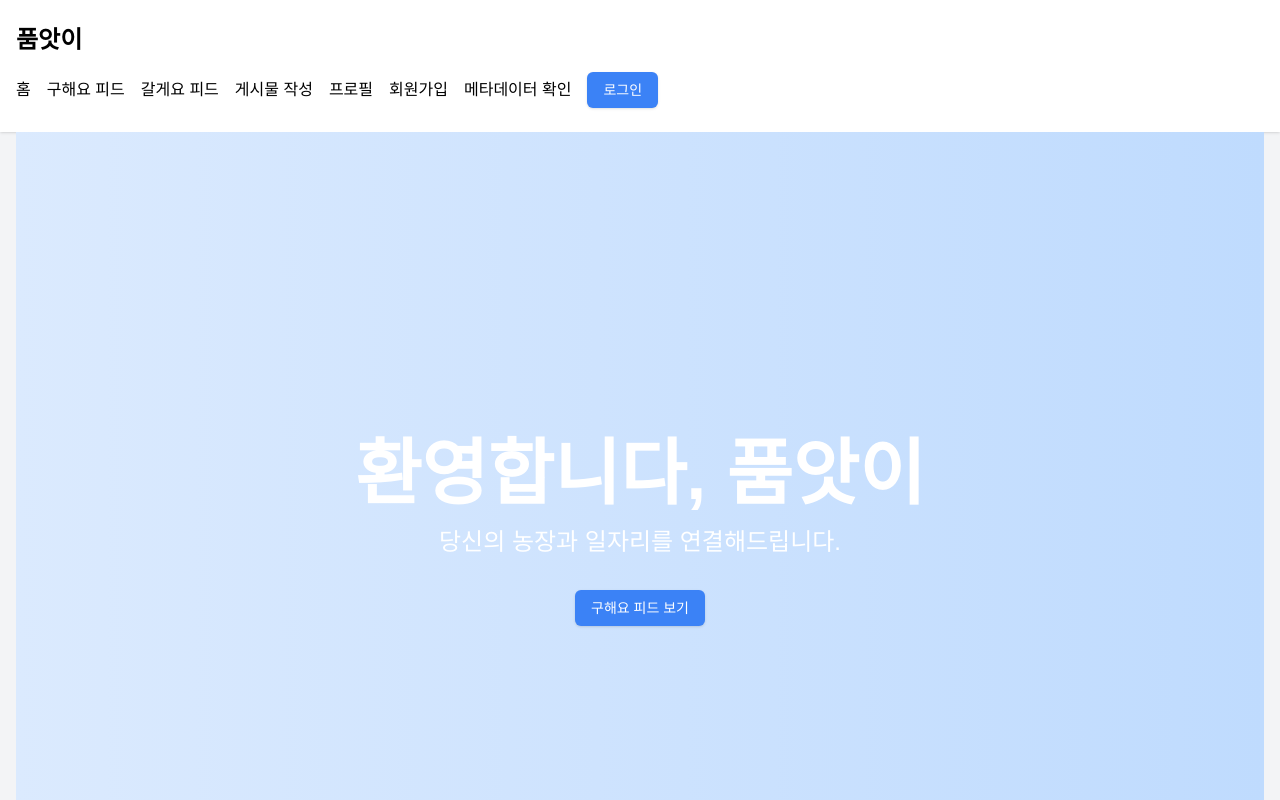
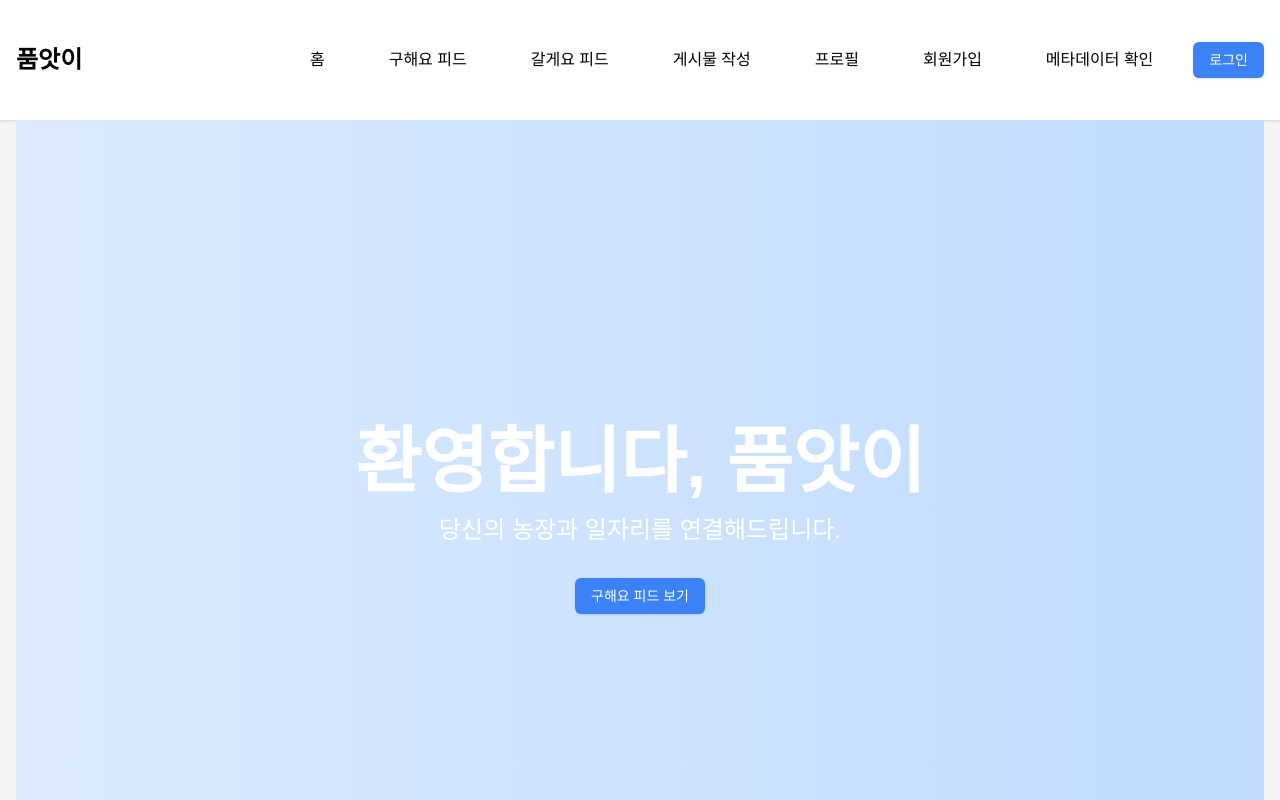
Before and after one commit to devcomcom/hadong-farm-mirror, a Next.js app: page / in a window 1280 px wide. Shown: the top 800 px of the page. Built offline with nearby package versions, Linux system fonts and the light colour scheme; no server answers.

Commit message:
feat: shadcn-ui 네비게이션 메뉴 컴포넌트를 헤더에 적용 및 스타일을 수정함 - 헤더 컴포넌트에 shadcn-ui의 NavigationMenu 컴포넌트 추가함 - 네비게이션 메뉴 전체적으로 스타일을 수정함

```diff
--- a/app/(jobs)/job_feed/[job_id]/page.tsx
+++ b/app/(jobs)/job_feed/[job_id]/page.tsx
@@ -202,8 +202,10 @@ export default function JobDetailPage() {
             )}
             {userRole === 'FARMER' && isApplied ? (
                 <div className="mt-4">
-                    <button
-                        className="w-full bg-blue-600 text-white font-semibold py-3 rounded hover:bg-blue-700 transition duration-200"
+                    <Button
+                        color="blue"
+                        fullWidth={true}
+                        className="py-3 transition duration-200"
                         onClick={async () => {
                             try {
                                 const response = await fetch('/api/finish_job', {
@@ -223,39 +225,7 @@ export default function JobDetailPage() {
 
                                 const result = await response.json();
                                 alert(result.message); // 성공 메시지 출력
-                                setIsCompleted(false); // 작업 완료 상태로 변경
-                            } catch (error) {
-                                console.error("Error:", error);
-                                alert("작업 완료 중 오류가 발생했습니다.");
-                            }
-                        }}
-                        disabled={isCompleted} // 작업 완료 상태일 때 버튼 활성화
-                    >
-                        작업 완료
-                    </button>
-                    <Button
-                        color="blue"
-                        fullWidth={true}
-                        onClick={async () => {
-                            try {
-                                const response = await fetch('/api/finish_job', {
-                                    method: 'POST',
-                                    headers: {
-                                        'Content-Type': 'application/json',
-                                    },
-                                    body: JSON.stringify({
-                                        jobPostingId: jobData.id,
-                                        workerId: "user2" // 실제 사용자 ID로 변경 필요
-                                    }),
-                                });
-
-                                if (!response.ok) {
-                                    throw new Error("작업 완료 요청 실패");
-                                }
-
-                                const result = await response.json();
-                                alert(result.message); // 성공 메시지 출력
-                                setIsCompleted(false); // 작업 완료 상태로 변경
+                                setIsCompleted(true); // 작업 완료 상태로 변경
                             } catch (error) {
                                 console.error("Error:", error);
                                 alert("작업 완료 중 오류가 발생했습니다.");
--- a/components/layout/header.tsx
+++ b/components/layout/header.tsx
@@ -7,16 +7,18 @@ import Text from "@/components/common/text";
 import CustomLogoutButton from "@/components/common/button_logout";
 import CustomLoginButton from "@/components/common/button_login";
 import { useAuth, useUser } from "@clerk/nextjs";
+import { NavigationMenu, NavigationMenuList, NavigationMenuItem, NavigationMenuLink } from "@/components/ui/navigation-menu";
 
 const Header = () => {
     const [userRoleLocal, setUserRoleLocal] = useState<string | null>(null); // 사용자 역할 상태 관리
     const { setRole, setUserId } = useAuthStore(); // Zustand 스토어에서 setRole 함수 가져오기
     const { isSignedIn } = useAuth();
     const { user } = useUser();
+    const [loading, setLoading] = useState<boolean>(true);
+
     const checkUserStatus = async () => {
         const isLoginPage = window.location.pathname === "/"; // 현재 페이지가 홈 페이지인지 확인
 
-        console.log('checkUserStatus', isSignedIn);
         if (!isLoginPage && isSignedIn) {
             const email = user?.emailAddresses[0].emailAddress; // 이메일을 파라미터로 추가
             const response = await fetch(`/api/get_auth?email=${encodeURIComponent(email as string)}`); // 사용자 정보를 가져오는 API 호출
@@ -24,22 +26,20 @@ const Header = () => {
 
             if (response.ok) {
                 const userData = await response.json();
-                console.log('userData', userData);
                 if (!userData) {
                     alert("로그아웃 상태입니다."); // 로그아웃 상태 메시지 출력
                     window.location.href = "/"; // 홈으로 리다이렉트
                 }
                 if (userData.user.roles.length > 0) {
-                    console.log(userData.user.roles[0]); // 첫 번째 역할 출력
-
-                    setRole(userData.user.roles[0].role); // Zustand 스토어에 사용자 역할 설정
-                    setUserRoleLocal(userData.user.roles[0].role); // 첫 번째 역할 설정
-                    setUserId(userData.user.id); // 사용자 아이디 설정
+                    setRole(userData.user.roles[0].role);
+                    setUserRoleLocal(userData.user.roles[0].role);
+                    setUserId(userData.user.id);
                 } else {
-                    alert("사용자의 역할을 찾을 수 없습니다."); // 역할이 없을 경우 메시지 출력
+                    alert("사용자의 역할을 찾을 수 없습니다.");
                 }
             }
         }
+        setLoading(false);
     };
 
     useEffect(() => {
@@ -48,84 +48,63 @@ const Header = () => {
 
     return (
         <header className="bg-white shadow">
-            <div className="container mx-auto px-4 py-6">
+            <div className="container mx-auto px-4 py-6 flex justify-between items-center">
                 <h1 className="text-2xl font-bold">품앗이</h1>
-                {userRoleLocal && (
-                    <p className="text-sm text-gray-600">
-                        로그인 상태의 유저 역할: {userRoleLocal}
-                    </p>
+                {loading ? (
+                    <div className="loader">로딩 중...</div>
+                ) : (
+                    userRoleLocal && (
+                        <p className="text-sm text-gray-600">
+                            로그인 상태의 유저 역할: {userRoleLocal}
+                        </p>
+                    )
                 )}
-                {/* 유저가 농장주와 근로자 역할이 둘 다 필요할 때까지 역할 토글 주석 처리 */}
-                {/* <RoleToggle /> */}
-                <nav className="mt-4">
-                    <ul className="flex space-x-4 items-center">
-                        <li>
-                            <a
-                                href="/"
-                                className="text-blue-600 hover:underline"
-                            >
+                <NavigationMenu>
+                    <NavigationMenuList className="flex space-x-4 items-center">
+                        <NavigationMenuItem>
+                            <NavigationMenuLink href="/" className="flex h-full w-full select-none flex-col justify-end rounded-md bg-gradient-to-b from-muted/50 to-muted p-6 no-underline outline-none focus:shadow-md hover:shadow-md transition duration-200 ease-in-out">
                                 <Text>홈</Text>
-                            </a>
-                        </li>
-                        <li>
-                            <a
-                                href="/job_feed"
-                                className="text-blue-600 hover:underline"
-                            >
+                            </NavigationMenuLink>
+                        </NavigationMenuItem>
+                        <NavigationMenuItem>
+                            <NavigationMenuLink href="/job_feed" className="flex h-full w-full select-none flex-col justify-end rounded-md bg-gradient-to-b from-muted/50 to-muted p-6 no-underline outline-none focus:shadow-md hover:shadow-md">
                                 <Text>구해요 피드</Text>
-                            </a>
-                        </li>
-                        <li>
-                            <a
-                                href="/worker_feed"
-                                className="text-blue-600 hover:underline"
-                            >
+                            </NavigationMenuLink>
+                        </NavigationMenuItem>
+                        <NavigationMenuItem>
+                            <NavigationMenuLink href="/worker_feed" className="flex h-full w-full select-none flex-col justify-end rounded-md bg-gradient-to-b from-muted/50 to-muted p-6 no-underline outline-none focus:shadow-md hover:shadow-md">
                                 <Text>갈게요 피드</Text>
-                            </a>
-                        </li>
-                        <li>
-                            <a
-                                href="/new"
-                                className="text-blue-600 hover:underline"
-                            >
+                            </NavigationMenuLink>
+                        </NavigationMenuItem>
+                        <NavigationMenuItem>
+                            <NavigationMenuLink href="/new_job" className="flex h-full w-full select-none flex-col justify-end rounded-md bg-gradient-to-b from-muted/50 to-muted p-6 no-underline outline-none focus:shadow-md hover:shadow-md">
                                 <Text>게시물 작성</Text>
-                            </a>
-                        </li>
-                        <li>
-                            <a
-                                href="/profile"
-                                className="text-blue-600 hover:underline"
-                            >
+                            </NavigationMenuLink>
+                        </NavigationMenuItem>
+                        <NavigationMenuItem>
+                            <NavigationMenuLink href="/profile" className="flex h-full w-full select-none flex-col justify-end rounded-md bg-gradient-to-b from-muted/50 to-muted p-6 no-underline outline-none focus:shadow-md hover:shadow-md">
                                 <Text>프로필</Text>
-                            </a>
-                        </li>
-                        <li>
-                            <a
-                                href="/signup"
-                                className="text-blue-600 hover:underline"
-                            >
+                            </NavigationMenuLink>
+                        </NavigationMenuItem>
+                        <NavigationMenuItem>
+                            <NavigationMenuLink href="/signup" className="flex h-full w-full select-none flex-col justify-end rounded-md bg-gradient-to-b from-muted/50 to-muted p-6 no-underline outline-none focus:shadow-md hover:shadow-md">
                                 <Text>회원가입</Text>
-                            </a>
-                        </li>
-                        <li>
-                            <a
-                                href="/meta_data"
-                                className="text-blue-600 hover:underline"
-                            >
+                            </NavigationMenuLink>
+                        </NavigationMenuItem>
+                        <NavigationMenuItem>
+                            <NavigationMenuLink href="/meta_data" className="flex h-full w-full select-none flex-col justify-end rounded-md bg-gradient-to-b from-muted/50 to-muted p-6 no-underline outline-none focus:shadow-md hover:shadow-md">
                                 <Text>메타데이터 확인</Text>
-                            </a>
-                        </li>
-                        <li>
+                            </NavigationMenuLink>
+                        </NavigationMenuItem>
+                        <NavigationMenuItem>
                             {isSignedIn ? (
-                                <CustomLogoutButton />
+                                <CustomLogoutButton aria-label="로그아웃" />
                             ) : (
-                                <div>
-                                    <CustomLoginButton />
-                                </div>
+                                <CustomLoginButton aria-label="로그인" />
                             )}
-                        </li>
-                    </ul>
-                </nav>
+                        </NavigationMenuItem>
+                    </NavigationMenuList>
+                </NavigationMenu>
             </div>
         </header>
     );
```
